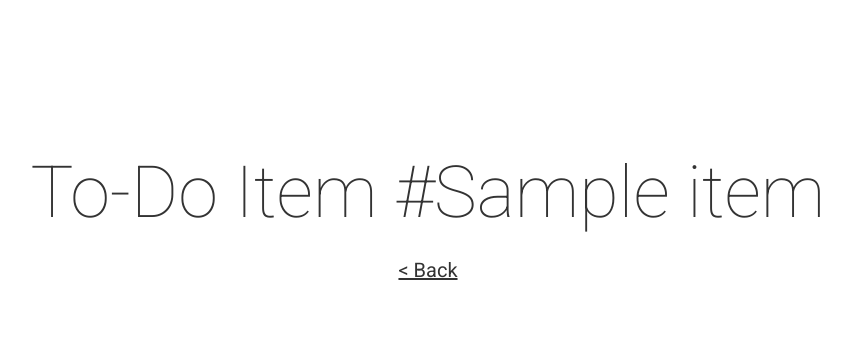
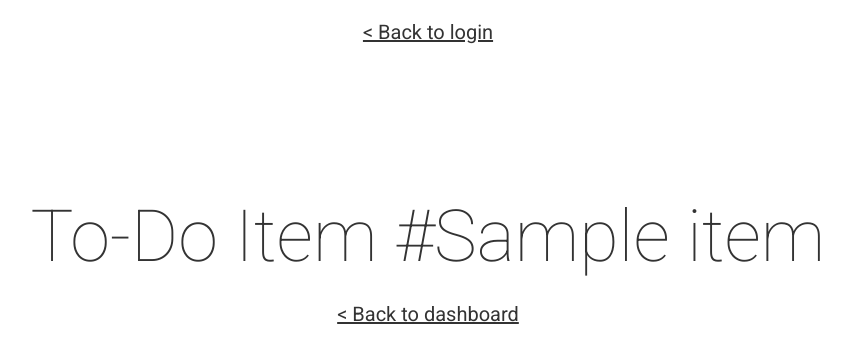
Before and after one commit to nickfrostatx/polyrents-challenge, a Flask app: template mission/templates/phase2/item.html in a window 1280 px wide. Shown: the top 363 px of the page, without its empty margins (212-1063 px from the left). Run offline with Flask 2, Linux system fonts and the light colour scheme; the template is opened without the code that fills it: most values are stand-ins (such as "Sample title", 1, 10 or a date in 2020).

```diff
--- a/mission/templates/phase2/dashboard.html
+++ b/mission/templates/phase2/dashboard.html
@@ -3,6 +3,7 @@
 {% block title %}PolyRents Challenge - Phase 2{% endblock %}
 
 {% block body %}
+    <p><a href="{{ url_for('phase2.home') }}">&lt; Back to login</a></p>
     <h1>To-Do List</h1>
     <ol>
       {%- for item_id in items|sort %}
--- a/mission/templates/phase2/item.html
+++ b/mission/templates/phase2/item.html
@@ -3,7 +3,8 @@
 {% block title %}PolyRents Challenge - Phase 2{% endblock %}
 
 {% block body %}
+    <p><a href="{{ url_for('phase2.home') }}">&lt; Back to login</a></p>
     <h1>To-Do Item #{{ item }}</h1>
     <h3>{{ message }}</h3>
-    <p><a href="{{ url_for('phase2.dashboard') }}">&lt; Back</a></p>
+    <p><a href="{{ url_for('phase2.dashboard') }}">&lt; Back to dashboard</a></p>
 {%- endblock %}
```
